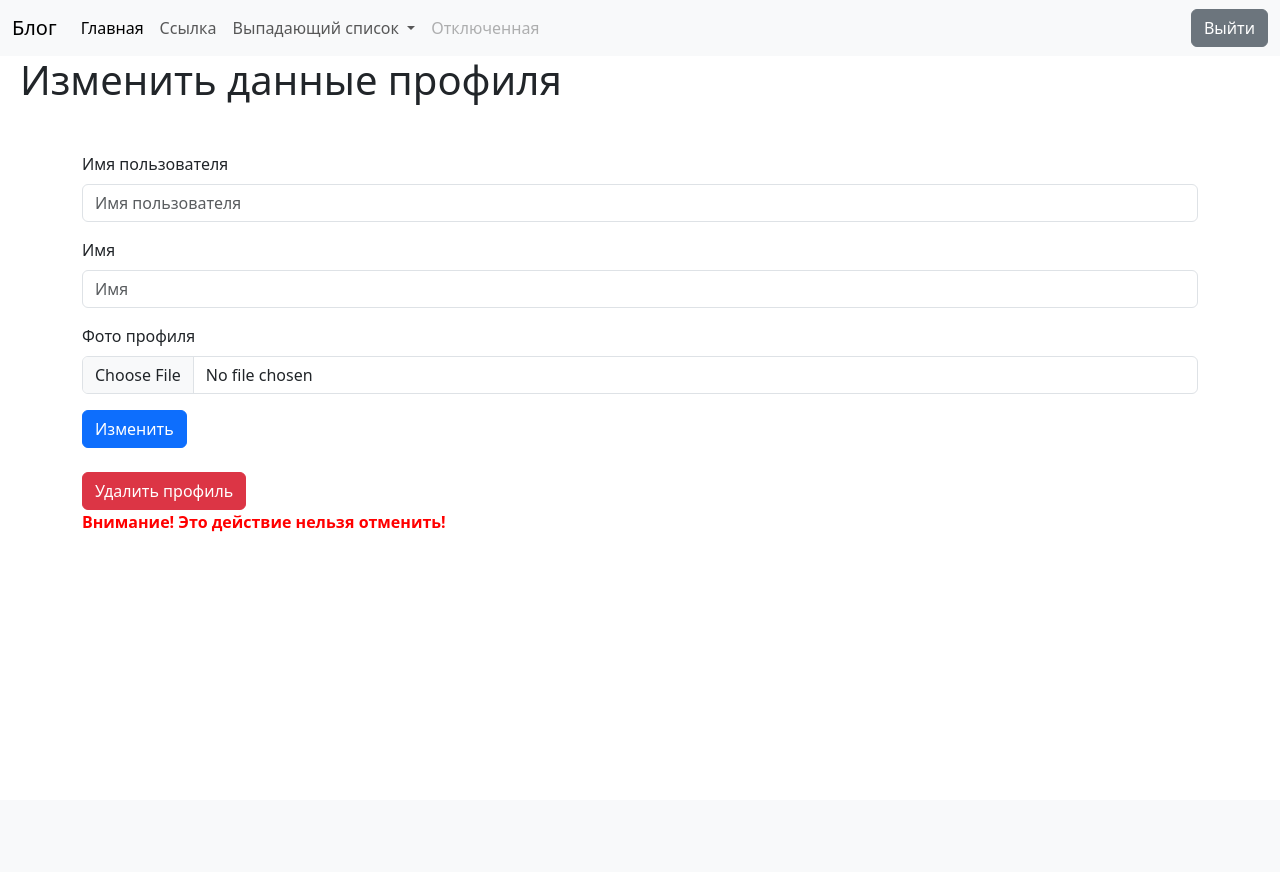
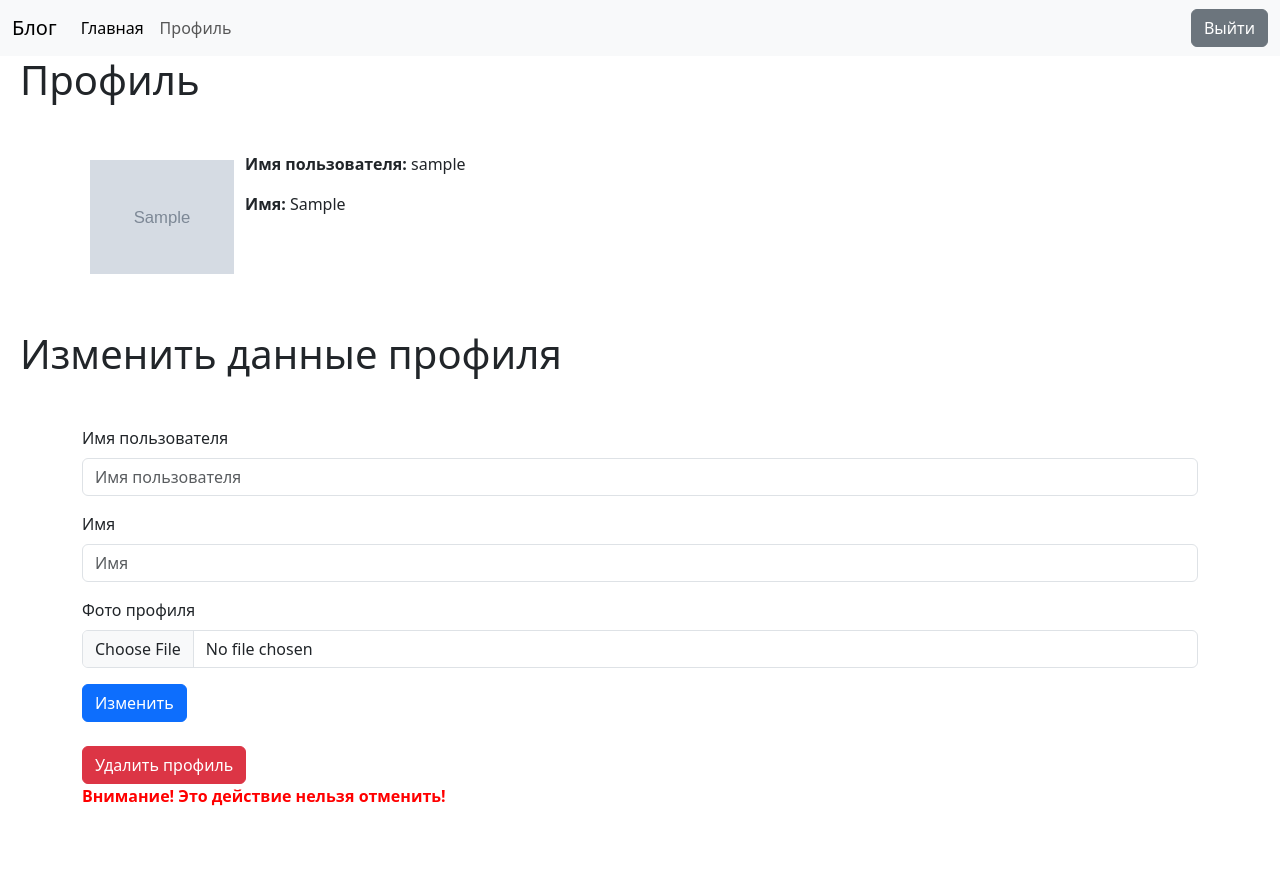
Before and after one commit to Dekster198/DjangoBlog, a Django app: page /profile in a window 1280 px wide. Before the commit the page ends 532 px from the top, so only its background shows below. Run offline with Django 4.2, Linux system fonts and the light colour scheme; a user stored in the database is signed in; tables that the repository leaves empty hold one stand-in row (values such as "Sample post"); grey boxes marked "Sample" are stand-in pictures; some libraries are stand-ins or nearby versions.

Commit message:
class of the profile and some changes

```diff
--- a/djangoproject/blog/models.py
+++ b/djangoproject/blog/models.py
@@ -6,7 +6,7 @@ from .utils import slugify
 # Create your models here.
 class Account(models.Model):
     user = models.OneToOneField(User, on_delete=models.CASCADE)
-    photo = models.ImageField(upload_to='static/images/avatar/', default='static/images/avatar/default_img.jpg', blank=True, verbose_name='Фото профиля')
+    photo = models.ImageField(upload_to='static/images/avatar/', default='static/images/avatar/default/default_img.jpg', blank=True, verbose_name='Фото профиля')
 
 class Post(models.Model):
     author = models.ForeignKey(User, on_delete=models.CASCADE)
--- a/djangoproject/blog/templates/base.html
+++ b/djangoproject/blog/templates/base.html
@@ -24,22 +24,9 @@
                     <a class="nav-link active" aria-current="page" href="{% url 'home' %}">Главная</a>
                   </li>
                   <li class="nav-item">
-                    <a class="nav-link" href="#">Ссылка</a>
+                    <a class="nav-link" href="{% url 'profile' %}">Профиль</a>
                   </li>
                   <li class="nav-item dropdown">
-                    <a class="nav-link dropdown-toggle" href="#" role="button" data-bs-toggle="dropdown" aria-expanded="false">
-                      Выпадающий список
-                    </a>
-                    <ul class="dropdown-menu">
-                      <li><a class="dropdown-item" href="#">Действие</a></li>
-                      <li><a class="dropdown-item" href="#">Другое действие</a></li>
-                      <li><hr class="dropdown-divider"></li>
-                      <li><a class="dropdown-item" href="#">Что-то еще здесь</a></li>
-                    </ul>
-                  </li>
-                  <li class="nav-item">
-                    <a class="nav-link disabled">Отключенная</a>
-                  </li>
                 </ul>
                   <a href="{% url 'logout' %}" class="btn btn-secondary" type="submit">Выйти</a>
               </div>
--- a/djangoproject/blog/templates/profile.html
+++ b/djangoproject/blog/templates/profile.html
@@ -6,6 +6,17 @@
 {% endblock head %}
 
 {% block content %}
+<h1 class="display-6" style="margin-left: 20px;">Профиль</h1>
+<div class="container">
+    <div class="row my-5">
+        <div class="col-md-12">
+            <img src="{{ acc.photo.url }}" align="left" width="160"
+                height="130" style=" border: 8px solid #ffffff;"/>
+                <p><strong>Имя пользователя:</strong> {{ username }}</p>
+                <p><strong>Имя:</strong> {{ name }}</p>
+        </div>
+    </div>
+</div>
 <h1 class="display-6" style="margin-left: 20px;">Изменить данные профиля</h1>
     <div class="container">
         <div class="row my-5">
--- a/djangoproject/blog/urls.py
+++ b/djangoproject/blog/urls.py
@@ -10,6 +10,6 @@ urlpatterns = [
     path('new_post', new_post, name='new_post'),
     path('logout', logoutView, name='logout'),
     path('post/<slug:the_slug>', PostComment.as_view(), name='show_post'),
-    path('profile', profile, name='profile'),
+    path('profile', Profile.as_view(), name='profile'),
     path('delete_profile/<str:username>', delete_profile, name='delete_profile'),
 ]
--- a/djangoproject/blog/views.py
+++ b/djangoproject/blog/views.py
@@ -95,8 +95,18 @@ class PostComment(View):
 
         return render(request, 'post.html', context={'comment_form': comment_form})
 
-def profile(request):
-    if request.method == 'POST':
+class Profile(View):
+    def get(self, request):
+        profile_form = ProfileForm()
+        profile_photo = ProfilePhoto()
+        username = request.user
+        name = User.objects.get(username=username)
+        acc = Account.objects.get(user=User.objects.get(username=username))
+
+        return render(request, 'profile.html', context={'acc': acc, 'username': username, 'name':name.first_name, 'profile_form': profile_form,
+                                                    'profile_photo': profile_photo})
+
+    def post(self, request):
         profile_form = ProfileForm(request.POST)
         profile_photo = ProfilePhoto(request.POST, request.FILES)
         if profile_form.is_valid() and profile_photo.is_valid():
@@ -113,10 +123,10 @@ def profile(request):
                 acc.photo = photo
             user.save()
             acc.save()
-    else:
-        profile_form = ProfileForm()
-        profile_photo = ProfilePhoto()
-    return render(request, 'profile.html', context={'profile_form': profile_form,
+
+            return redirect('profile')
+
+        return render(request, 'profile.html', context={'profile_form': profile_form,
                                                     'profile_photo': profile_photo})
 
 def delete_profile(request, username):
```
Also changed, not shown: djangoproject/blog/migrations/0017_alter_account_photo_alter_comment_comment.py (added), djangoproject/static/images/avatar/1662141752_1-phonoteka-org-p-retroveiv-oboi-krasivo-1.jpg (deleted), djangoproject/static/images/avatar/Hotline-Miami-2-Hotline-Miami-Игры-Игровой-арт-5497506.jpeg (deleted), djangoproject/static/images/avatar/Hotline-Miami-2-Hotline-Miami-Игры-Игровой-арт-5497506_AABTYv2.jpeg (deleted), djangoproject/static/images/avatar/Hotline-Miami-2-Hotline-Miami-Игры-Игровой-арт-5497506_TbGsyG0.jpeg (deleted), djangoproject/static/images/avatar/default/default_img.jpg (renamed from djangoproject/static/images/avatar/default_img.jpg).
